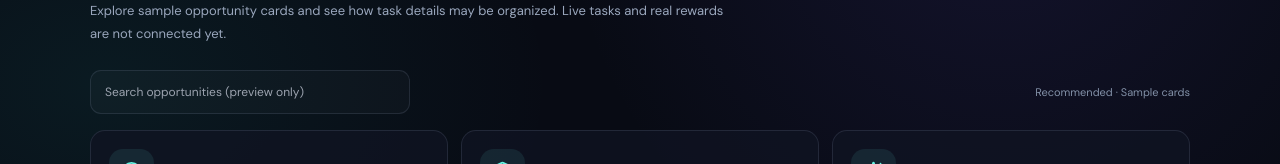
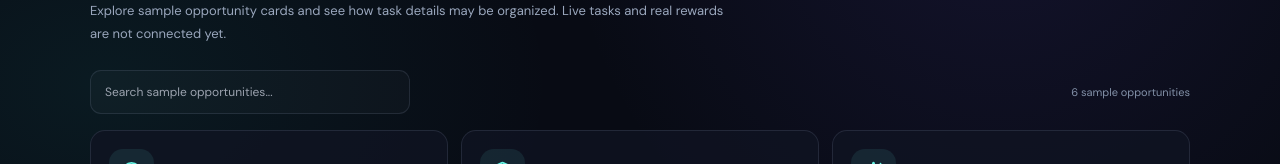
Before and after one commit to joshuamussanga7-cpu/SIVO, a Next.js app: page /earn in a window 1280 px wide. Shown: the part 176-340 px from the top of the page. Built offline with nearby package versions, Linux system fonts and the light colour scheme.

Commit message:
feat: make opportunity search work in the UI prototype

```diff
--- a/components/PreviewPage.tsx
+++ b/components/PreviewPage.tsx
@@ -1,4 +1,7 @@
+"use client";
+
 import Link from "next/link";
+import { useMemo, useState } from "react";
 import { ArrowLeft, ArrowRight, BadgeCheck, Bell, CircleDollarSign, Clock3, Compass, Gift, HelpCircle, Layers3, ShieldCheck, Sparkles, Trophy, Users, Wallet, Zap } from "lucide-react";
 
 type ScreenKind = "earn" | "wallet" | "referrals" | "achievements" | "profile" | "support" | "notifications" | "privacy" | "terms";
@@ -93,6 +96,12 @@ const screens: Record<ScreenKind, { title: string; description: string; items: {
 
 export default function PreviewPage({ kind }: { kind: ScreenKind }) {
   const screen = screens[kind];
+  const [searchTerm, setSearchTerm] = useState("");
+  const filteredItems = useMemo(() => {
+    if (kind !== "earn" || !searchTerm.trim()) return screen.items;
+    const query = searchTerm.trim().toLowerCase();
+    return screen.items.filter((item) => `${item.title} ${item.description}`.toLowerCase().includes(query));
+  }, [kind, searchTerm, screen.items]);
   return (
     <main className="site-shell" style={{ minHeight: "100vh" }}>
       <div className="container" style={{ paddingBottom: 50 }}>
@@ -109,7 +118,7 @@ export default function PreviewPage({ kind }: { kind: ScreenKind }) {
             <h1>{screen.title}</h1>
             <p>{screen.description}</p>
           </div>
-          {kind === "earn" && <div className="secondary-toolbar"><input className="secondary-search" aria-label="Search sample opportunities" placeholder="Search opportunities (preview only)" /><span style={{ color: "#8290a7", fontSize: 11 }}>Recommended · Sample cards</span></div>}
+          {kind === "earn" && <div className="secondary-toolbar"><input className="secondary-search" aria-label="Search sample opportunities" value={searchTerm} onChange={(event) => setSearchTerm(event.target.value)} placeholder="Search sample opportunities..." /><span style={{ color: "#8290a7", fontSize: 11 }}>{filteredItems.length} sample {filteredItems.length === 1 ? "opportunity" : "opportunities"}</span></div>}
           {screen.items.length > 0 && <div className="secondary-grid">
             {screen.items.map((item) => {
               const Icon = item.icon;
```
